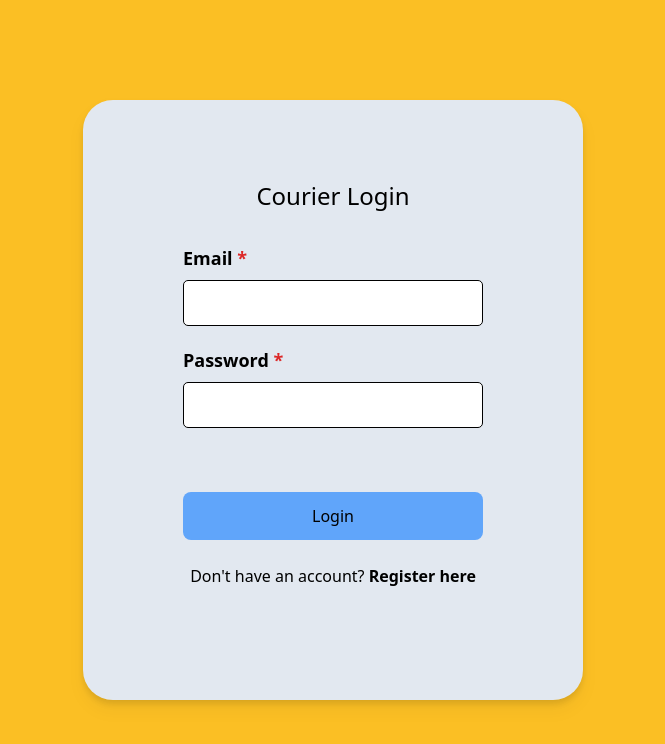
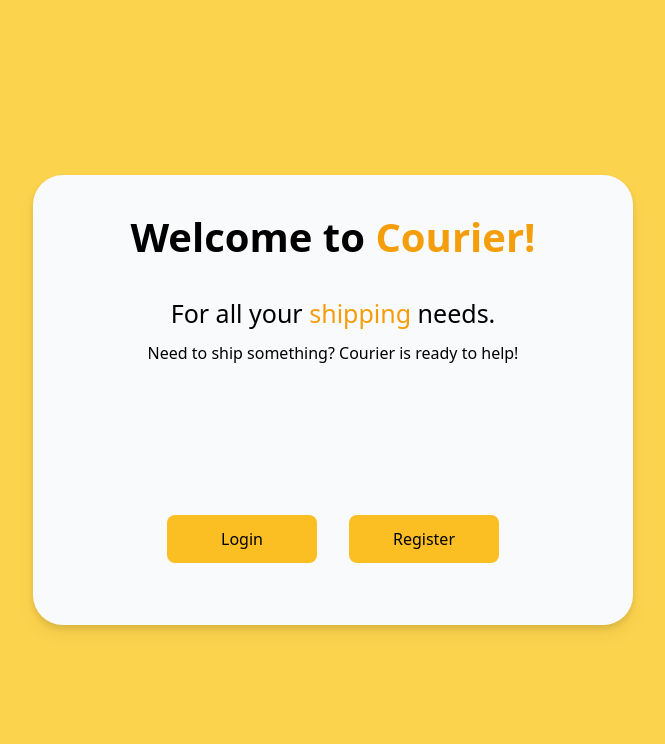
Before and after one commit to hanseljulio/courier-nextjs, a Next.js app: page / in a window 1280 px wide. Shown: the top 744 px of the page, without its empty margins (307-972 px from the left). Built offline with nearby package versions, Linux system fonts and the light colour scheme.

Commit message:
feat: created a main landing page for the site

```diff
--- a/src/pages/index.tsx
+++ b/src/pages/index.tsx
@@ -1,112 +1,57 @@
 import React, { useState, useEffect } from "react";
 import Input from "@/components/Input";
 import Button from "@/components/Button";
+import { useRouter } from "next/router";
+import styles from "@/styles/Login.module.css";
 import { useStoreLoginPersist } from "@/store/store";
-import Link from "next/link";
-import { useRouter } from "next/router";
-import { ToastContainer, toast } from "react-toastify";
-import "react-toastify/dist/ReactToastify.css";
-import { BASE_URL } from "@/constants/constants";
-import styles from "@/styles/Login.module.css";
 
 export default function Home() {
-  const [email, setEmail] = useState<string>("");
-  const [password, setPassword] = useState<string>("");
+  const router = useRouter();
 
   const stateLoginPersist = useStoreLoginPersist();
-  const router = useRouter();
-
-  const loginFailMessage = () =>
-    toast("User not found or password is incorrect");
 
   useEffect(() => {
     if (stateLoginPersist.id !== 0 && stateLoginPersist.isAdmin) {
       router.replace("/admin");
     } else if (stateLoginPersist.id !== 0 && !stateLoginPersist.isAdmin) {
       router.replace("/user");
-    } else {
-      stateLoginPersist.setId(0);
-      stateLoginPersist.setIsAdmin(false);
     }
   }, []);
 
-  const submit = async (e: any) => {
-    e.preventDefault();
-    try {
-      const response = await fetch(
-        `${BASE_URL}/auth/login?email=${email}&password=${password}`
-      );
-      const result = await response.json();
+  const redirectLogin = () => {
+    router.push("/login");
+  };
 
-      for (let i = 0; i < result.length; i++) {
-        if (
-          result[i].email === email &&
-          result[i].password === password &&
-          result[i].role === "admin"
-        ) {
-          stateLoginPersist.setId(result[i].id);
-          stateLoginPersist.setIsAdmin(true);
-          router.push("/admin");
-          return;
-        } else if (
-          result[i].email === email &&
-          result[i].password === password &&
-          result[i].role === "user"
-        ) {
-          stateLoginPersist.setId(result[i].id);
-          stateLoginPersist.setIsAdmin(false);
-          router.push("/user");
-          return;
-        }
-      }
-
-      loginFailMessage();
-    } catch (e) {
-      console.log(e);
-    }
+  const redirectRegister = () => {
+    router.push("/register");
   };
 
   return (
-    <div className="admin-login-div min-h-screen bg-amber-400 relative">
-      <ToastContainer />
+    <div className="admin-login-div min-h-screen bg-amber-300 relative">
       <div
-        className={`${styles.popout} w-[500px] h-[600px] bg-slate-200 absolute drop-shadow-lg m-auto top-0 bottom-0 right-0 left-0 rounded-[30px] mobile:w-[350px] mobile:h-[550px]`}
+        className={`${styles.popout} text-center main-section w-[600px] h-[450px] m-auto drop-shadow-lg bg-slate-50 rounded-[30px] absolute top-0 right-0 bottom-0 left-0`}
       >
-        <div className="admin-login-titles pb-8 text-center py-[80px]">
-          <h1 className="text-2xl font-3xl">Courier Login</h1>
+        <h1 className="font-bold text-[40px] pt-8 pb-5">
+          Welcome to <span className="text-amber-500">Courier!</span>
+        </h1>
+        <p className="text-[25px] py-2">
+          For all your <span className="text-amber-500">shipping</span> needs.
+        </p>
+        <p>Need to ship something? Courier is ready to help!</p>
+
+        <div className="btn-section flex gap-8 justify-center pt-[150px]">
+          <Button
+            text="Login"
+            onClick={redirectLogin}
+            styling="bg-amber-400 p-3 rounded-[8px] w-[150px] hover:bg-amber-500 mobile:scale-[0.9]"
+          />
+
+          <Button
+            text="Register"
+            onClick={redirectRegister}
+            styling="bg-amber-400 p-3 rounded-[8px] w-[150px] hover:bg-amber-500 mobile:scale-[0.9]"
+          />
         </div>
-        <div className="admin-login-form items-center flex justify-center">
-          <form action="" onSubmit={submit}>
-            <Input
-              label="Email"
-              type="email"
-              name="userEmail"
-              styling="pb-5 mobile:scale-[0.9]"
-              required={true}
-              width="w-[300px]"
-              onChange={(e) => setEmail(e.target.value)}
-            />
-            <Input
-              label="Password"
-              type="password"
-              name="userPassword"
-              styling="pb-10 mobile:scale-[0.9]"
-              required={true}
-              width="w-[300px]"
-              onChange={(e) => setPassword(e.target.value)}
-            />
-            <Button
-              text="Login"
-              styling="bg-blue-400 p-3 rounded-[8px] w-full my-6 hover:bg-blue-600 mobile:scale-[0.9]"
-            />
-          </form>
-        </div>
-        <p className="text-center mobile:scale-[0.9]">
-          Don&apos;t have an account?{" "}
-          <span className="font-bold hover:cursor-pointer">
-            <Link href="/register">Register here</Link>
-          </span>
-        </p>
       </div>
     </div>
   );
--- /dev/null
+++ b/src/pages/login/index.tsx
@@ -0,0 +1,113 @@
+import React, { useState, useEffect } from "react";
+import Input from "@/components/Input";
+import Button from "@/components/Button";
+import { useStoreLoginPersist } from "@/store/store";
+import Link from "next/link";
+import { useRouter } from "next/router";
+import { ToastContainer, toast } from "react-toastify";
+import "react-toastify/dist/ReactToastify.css";
+import { BASE_URL } from "@/constants/constants";
+import styles from "@/styles/Login.module.css";
+
+export default function Login() {
+  const [email, setEmail] = useState<string>("");
+  const [password, setPassword] = useState<string>("");
+
+  const stateLoginPersist = useStoreLoginPersist();
+  const router = useRouter();
+
+  const loginFailMessage = () =>
+    toast("User not found or password is incorrect");
+
+  useEffect(() => {
+    if (stateLoginPersist.id !== 0 && stateLoginPersist.isAdmin) {
+      router.replace("/admin");
+    } else if (stateLoginPersist.id !== 0 && !stateLoginPersist.isAdmin) {
+      router.replace("/user");
+    } else {
+      stateLoginPersist.setId(0);
+      stateLoginPersist.setIsAdmin(false);
+    }
+  }, []);
+
+  const submit = async (e: any) => {
+    e.preventDefault();
+    try {
+      const response = await fetch(
+        `${BASE_URL}/auth/login?email=${email}&password=${password}`
+      );
+      const result = await response.json();
+
+      for (let i = 0; i < result.length; i++) {
+        if (
+          result[i].email === email &&
+          result[i].password === password &&
+          result[i].role === "admin"
+        ) {
+          stateLoginPersist.setId(result[i].id);
+          stateLoginPersist.setIsAdmin(true);
+          router.push("/admin");
+          return;
+        } else if (
+          result[i].email === email &&
+          result[i].password === password &&
+          result[i].role === "user"
+        ) {
+          stateLoginPersist.setId(result[i].id);
+          stateLoginPersist.setIsAdmin(false);
+          router.push("/user");
+          return;
+        }
+      }
+
+      loginFailMessage();
+    } catch (e) {
+      console.log(e);
+    }
+  };
+
+  return (
+    <div className="admin-login-div min-h-screen bg-amber-400 relative">
+      <ToastContainer />
+      <div
+        className={`${styles.popout} w-[500px] h-[600px] bg-slate-200 absolute drop-shadow-lg m-auto top-0 bottom-0 right-0 left-0 rounded-[30px] mobile:w-[350px] mobile:h-[550px]`}
+      >
+        <div className="admin-login-titles pb-8 text-center py-[80px]">
+          <h1 className="text-2xl font-3xl">Courier Login</h1>
+        </div>
+        <div className="admin-login-form items-center flex justify-center">
+          <form action="" onSubmit={submit}>
+            <Input
+              label="Email"
+              type="email"
+              name="userEmail"
+              styling="pb-5 mobile:scale-[0.9]"
+              required={true}
+              width="w-[300px]"
+              onChange={(e) => setEmail(e.target.value)}
+            />
+            <Input
+              label="Password"
+              type="password"
+              name="userPassword"
+              styling="pb-10 mobile:scale-[0.9]"
+              required={true}
+              width="w-[300px]"
+              onChange={(e) => setPassword(e.target.value)}
+            />
+            <Button
+              text="Login"
+              styling="bg-blue-400 p-3 rounded-[8px] w-full my-6 hover:bg-blue-600 mobile:scale-[0.9]"
+            />
+          </form>
+        </div>
+        <p className="text-center mobile:scale-[0.9]">
+          Don&apos;t have an account?{" "}
+          <span className="font-bold hover:cursor-pointer">
+            <Link href="/register">Register here</Link>
+          </span>
+        </p>
+      </div>
+    </div>
+  );
+}
--- a/src/pages/register/index.tsx
+++ b/src/pages/register/index.tsx
@@ -172,7 +172,7 @@ function UserRegister() {
       }
 
       setTimeout(() => {
-        router.push("/");
+        router.push("/login");
       }, 3000);
 
       successMessage();
```
